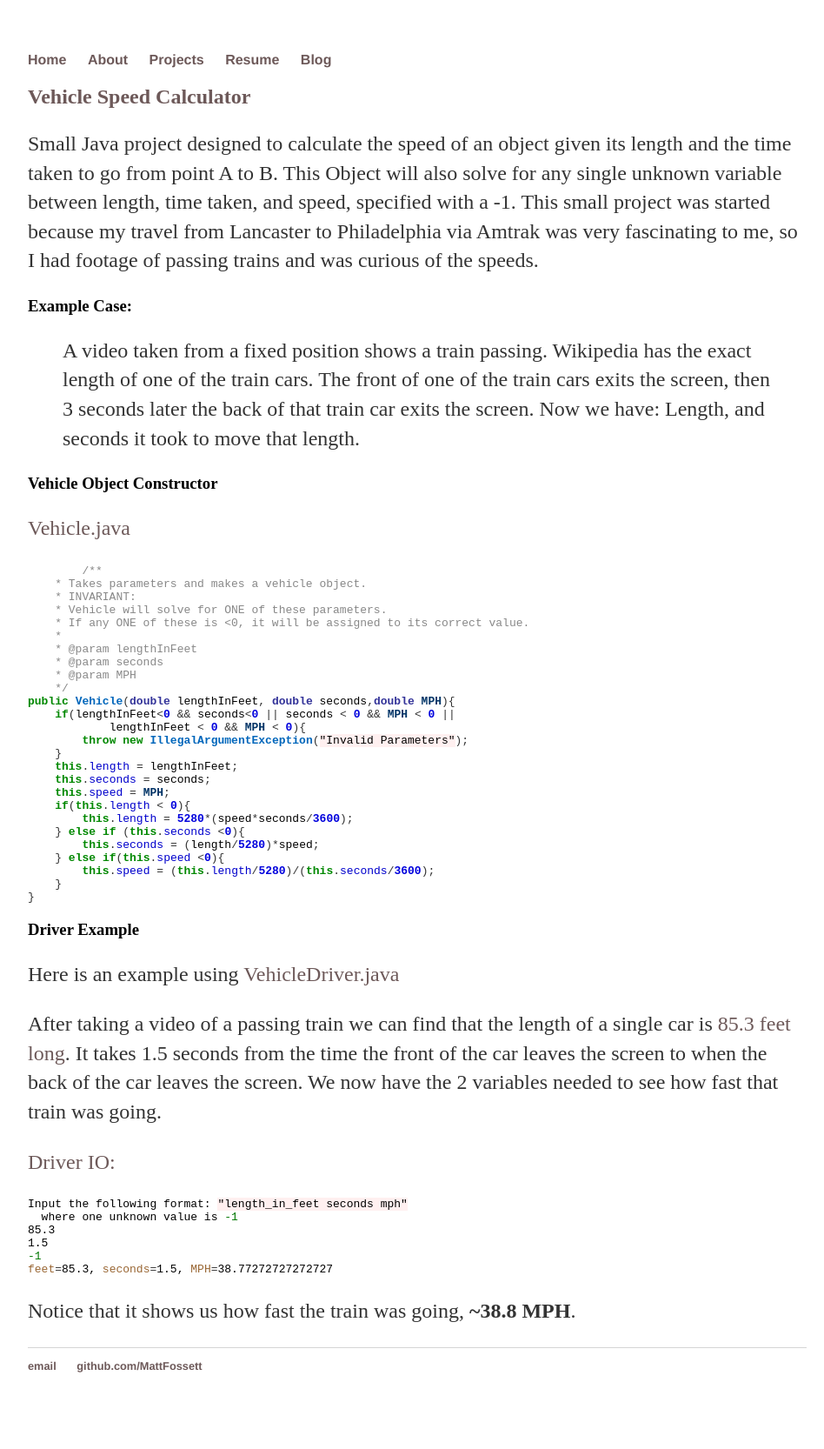
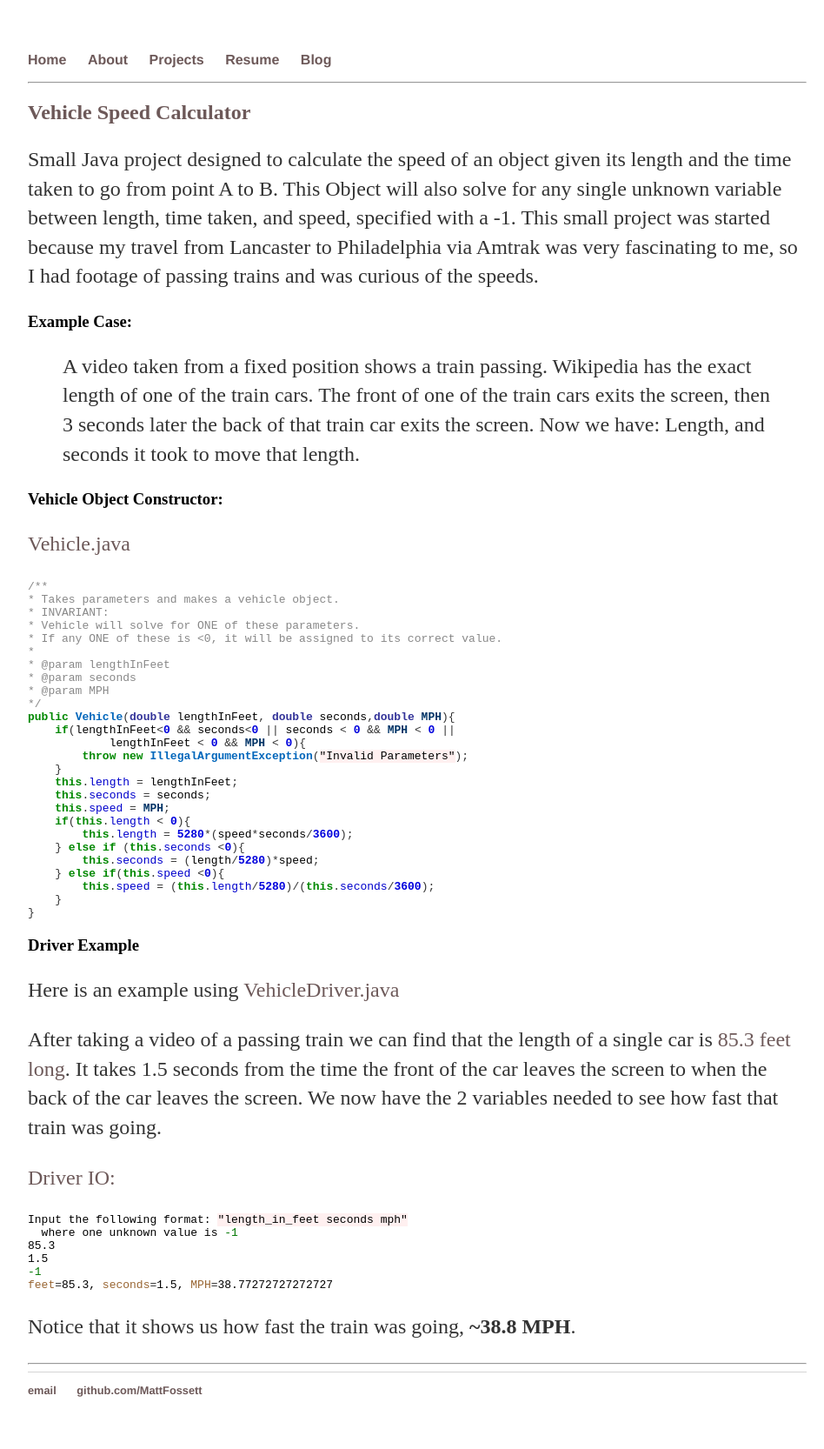
Before and after one commit to MattFossett/mattfossett.github.io, a Jekyll site: the page built from projects/index.md, in a window 1280 px wide. Shown: the whole page at 87% size, without its empty margins (160-1108 px from the left). Built offline with Jekyll 4.4.1, drawn with Linux system fonts in a browser that asks for light colours; before the commit the page ends 1638 px from its top, so only the background shows below that.

Commit message:
added some style

````diff
--- a/_includes/speed_calculator.md
+++ b/_includes/speed_calculator.md
@@ -10,19 +10,19 @@ via Amtrak was very fascinating to me, so I had footage of passing trains and wa
 > A video taken from a fixed position shows a train passing. Wikipedia has the exact length of one of the train cars. The front of one of the train cars exits the screen, then 3 seconds later the back of that train car exits the screen.
 Now we have: Length, and seconds it took to move that length.
 
-### Vehicle Object Constructor
+### Vehicle Object Constructor:
 [Vehicle.java](https://github.com/MattFossett/Vehicle-Speed-Calculator/blob/master/Vehicle.java)
 ```java
-        /**
-    * Takes parameters and makes a vehicle object.
-    * INVARIANT:
-    * Vehicle will solve for ONE of these parameters.
-    * If any ONE of these is <0, it will be assigned to its correct value.
-    *
-    * @param lengthInFeet
-    * @param seconds
-    * @param MPH
-    */
+/**
+* Takes parameters and makes a vehicle object.
+* INVARIANT:
+* Vehicle will solve for ONE of these parameters.
+* If any ONE of these is <0, it will be assigned to its correct value.
+*
+* @param lengthInFeet
+* @param seconds
+* @param MPH
+*/
 public Vehicle(double lengthInFeet, double seconds,double MPH){
     if(lengthInFeet<0 && seconds<0 || seconds < 0 && MPH < 0 ||
             lengthInFeet < 0 && MPH < 0){
--- a/projects/index.md
+++ b/projects/index.md
@@ -3,4 +3,6 @@ layout: default
 title: Projects
 ---
 
+***
 {% include speed_calculator.md %}
+***
````
